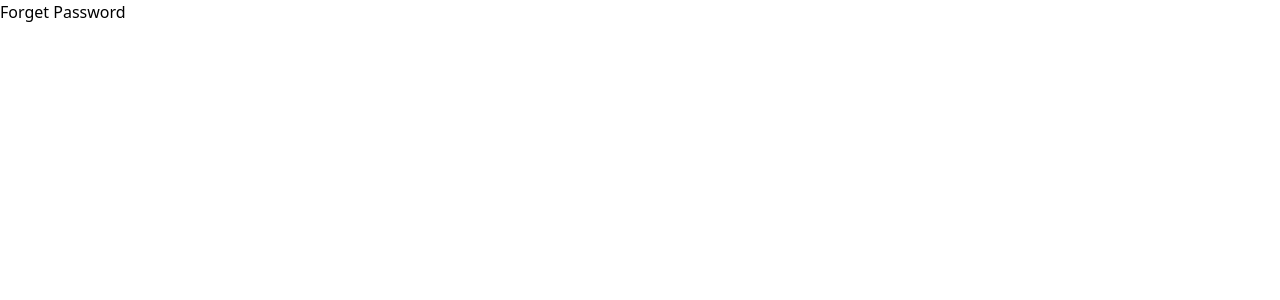
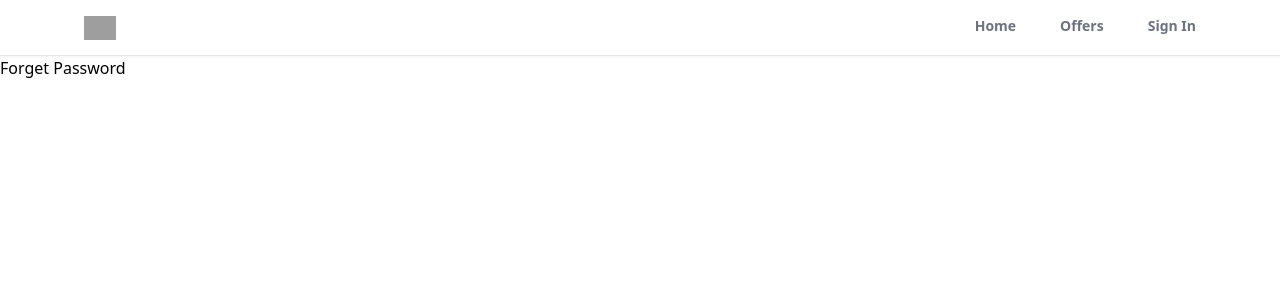
Before and after one commit to MuhammadUmerQaiser/Realtor-Website, a React (Create React App) app: page /forget-password in a window 1280 px wide. Shown: the top 300 px of the page. Built offline with nearby package versions, Linux system fonts and the light colour scheme; grey boxes are pictures that could not be loaded.

Commit message:
Create the header component

```diff
--- a/src/App.js
+++ b/src/App.js
@@ -5,10 +5,12 @@
 import SignUp from "./Pages/SignUp";
 import ForgetPassword from "./Pages/ForgetPassword";
 import Profile from "./Pages/Profile";
+import Header from "./Components/Header";
 
 function App() {
   return (
     <Router>
+      <Header />
       <Routes>
         <Route path="/" element={<Home />} />
         <Route path="/offers" element={<Offers />} />
--- /dev/null
+++ b/src/Components/Header.jsx
@@ -0,0 +1,30 @@
+import React from 'react'
+import { useLocation, useNavigate } from 'react-router'
+
+export default function Header() {
+    const location = useLocation();
+    const navigate = useNavigate();
+
+    const matchLocationPath = (router) => {
+        if(router === location.pathname){
+            return true;
+        }
+    }
+  return (
+    <div className='bg-white border-b shadow-sm static top-0 z-50'>
+        <header className='flex justify-between items-center px-5 max-w-6xl mx-auto'>
+            <div>
+                <img src='https://static.rdc.moveaws.com/images/logos/rdc-logo-default.svg' alt='Logo'
+                className='h-6 cursor-pointer' onClick={() => navigate('/')} />
+            </div>
+            <div>
+                <ul className='flex space-x-11'>
+                    <li className={`cursor-pointer py-4 text-sm font-semibold text-gray-500 border-b-[3px] border-b-transparent ${matchLocationPath("/") && "text-black border-b-red-500"}`} onClick={() => navigate('/')}>Home</li>
+                    <li className={`cursor-pointer py-4 text-sm font-semibold text-gray-500 border-b-[3px] border-b-transparent ${matchLocationPath("/offers") && "text-black border-b-red-500"}`} onClick={() => navigate('/offers')}>Offers</li>
+                    <li className={`cursor-pointer py-4 text-sm font-semibold text-gray-500 border-b-[3px] border-b-transparent ${matchLocationPath("/sign-in") && "text-black border-b-red-500"}`} onClick={() => navigate('/sign-in')}>Sign In</li>
+                </ul>
+            </div>
+        </header>
+    </div>
+  )
+}
```
